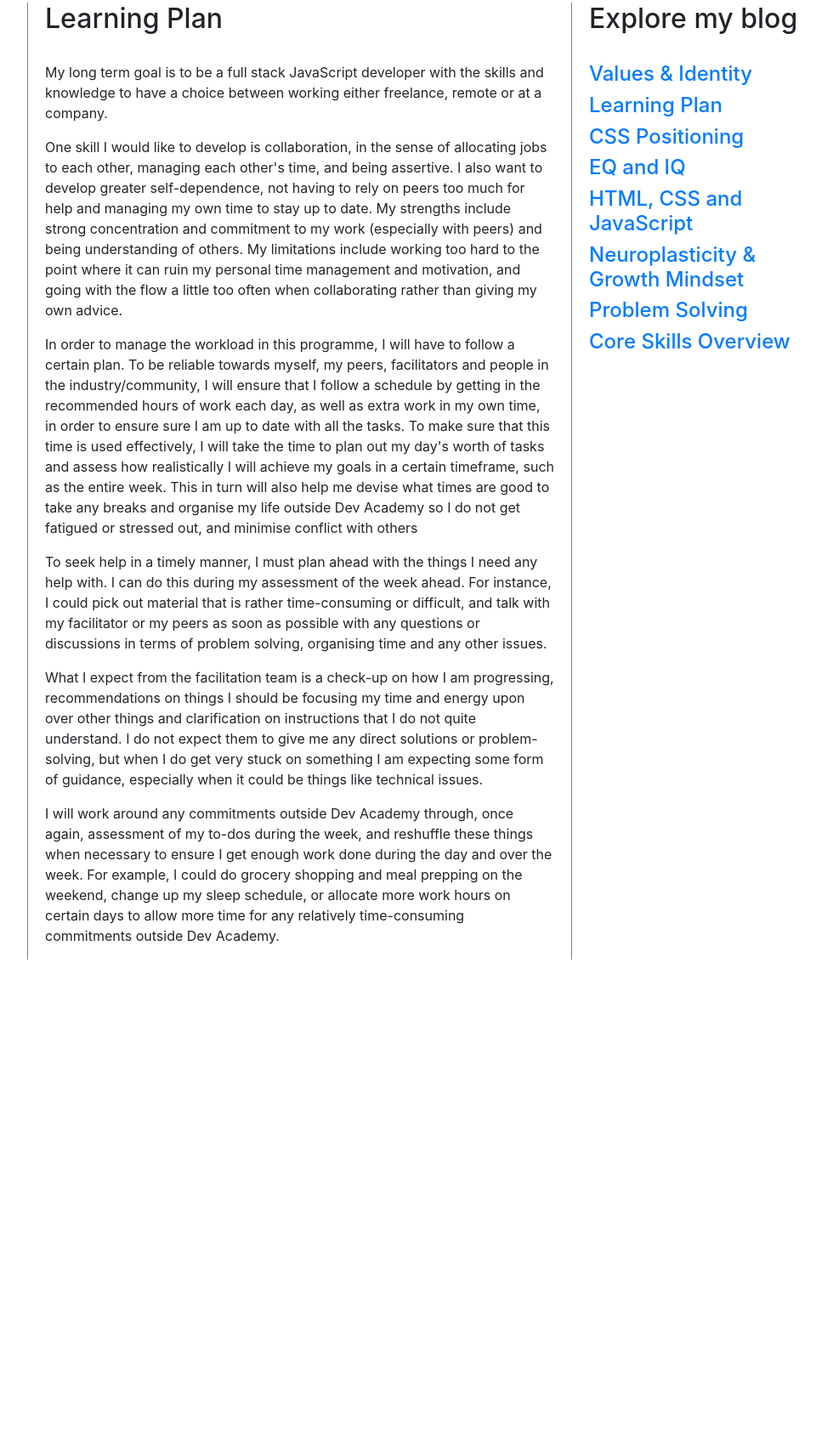
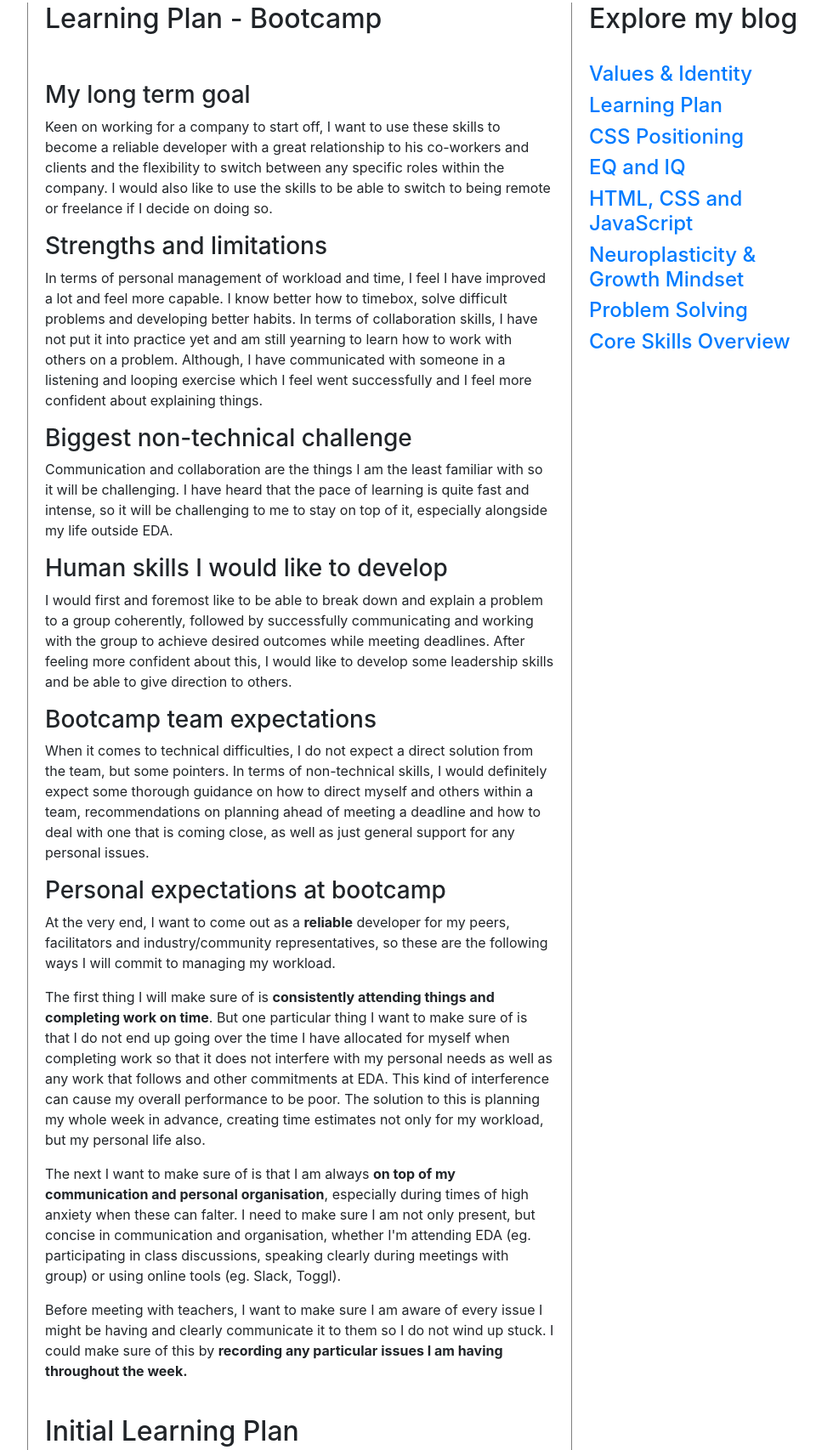
Before and after one commit to rlyhan/rlyhan.github.io, a plain HTML site: page blog/sprint2-cultural.html in a window 1280 px wide. Shown: the part 77-1783 px from the top of the page at 85% size, without its empty margins (287-1247 px from the left). Before the commit the page ends 1230 px from the top, so only its background shows below. Drawn offline with Linux system fonts and the light colour scheme.

Commit message:
Updated learning plan

```diff
--- a/blog/sprint2-cultural.html
+++ b/blog/sprint2-cultural.html
@@ -22,7 +22,74 @@
           </ul>
         </div>
         <div class="col-xl-6 col-lg-7 col-md-8 col-sm-12 col-xs-12" id="blog">
-            <h2>Learning Plan</h2>
+            <h2>Learning Plan - Bootcamp<h2>
+            <br>
+            <h3>My long term goal</h3>
+            <p>
+              Keen on working for a company to start off, I want to use these skills to become a reliable
+              developer with a great relationship to his co-workers and clients and the flexibility to switch
+              between any specific roles within the company. I would also like to use the skills to be able to
+              switch to being remote or freelance if I decide on doing so.
+            </p>
+            <h3>Strengths and limitations</h3>
+            <p>
+              In terms of personal management of workload and time, I feel I have improved a lot and feel more
+              capable. I know better how to timebox, solve difficult problems and developing better habits. In
+              terms of collaboration skills, I have not put it into practice yet and am still yearning to learn
+              how to work with others on a problem. Although, I have communicated with someone in a listening
+              and looping exercise which I feel went successfully and I feel more confident about explaining
+              things.
+            </p>
+            <h3>Biggest non-technical challenge</h3>
+            <p>
+              Communication and collaboration are the things I am the least familiar with so it will be
+              challenging. I have heard that the pace of learning is quite fast and intense, so it will be
+              challenging to me to stay on top of it, especially alongside my life outside EDA.
+            </p>
+            <h3>Human skills I would like to develop</h3>
+            <p>
+              I would first and foremost like to be able to break down and explain a problem to a group
+              coherently, followed by successfully communicating and working with the group to achieve desired
+              outcomes while meeting deadlines. After feeling more confident about this, I would like to
+              develop some leadership skills and be able to give direction to others.
+            </p>
+            <h3>Bootcamp team expectations</h3>
+            <p>
+              When it comes to technical difficulties, I do not expect a direct solution from the team, but
+              some pointers. In terms of non-technical skills, I would definitely expect some thorough guidance
+              on how to direct myself and others within a team, recommendations on planning ahead of meeting a
+              deadline and how to deal with one that is coming close, as well as just general support for any
+              personal issues.
+            </p>
+            <h3>Personal expectations at bootcamp</h3>
+            <p>
+              At the very end, I want to come out as a <strong>reliable</strong> developer for my peers,
+              facilitators and industry/community representatives, so these are the following ways I will
+              commit to managing my workload.
+            </p>
+            <p>
+              The first thing I will make sure of is <strong>consistently attending things and completing work
+              on time</strong>. But one particular thing I want to make sure of is that I do not end up
+              going over the time I have allocated for myself when completing work so that it does not
+              interfere with my personal needs as well as any work that follows and other commitments at
+              EDA. This kind of interference can cause my overall performance to be poor. The solution to
+              this is planning my whole week in advance, creating time estimates not only for my workload,
+              but my personal life also.
+            </p>
+            <p>
+              The next I want to make sure of is that I am always <strong>on top of my communication and
+              personal organisation</strong>, especially during times of high anxiety when these can falter.
+              I need to make sure I am not only present, but concise in communication and organisation,
+              whether I'm attending EDA (eg. participating in class discussions, speaking clearly during
+              meetings with group) or using online tools (eg. Slack, Toggl).
+            </p>
+            <p>
+              Before meeting with teachers, I want to make sure I am aware of every issue I might be having
+              and clearly communicate it to them so I do not wind up stuck. I could make sure of this
+              by <strong>recording any particular issues I am having throughout the week.</strong>
+            </p>
+            <br>
+            <h2>Initial Learning Plan</h2>
             <br>
             <p>My long term goal is to be a full stack JavaScript developer with the skills and knowledge to have a choice between working either freelance, remote or at a company. </p>
             <p>One skill I would like to develop is collaboration, in the sense of allocating jobs to each other, managing each other's time, and being assertive. I also want to develop greater self-dependence, not having to rely on peers too much for help and managing my own time to stay up to date. My strengths include strong concentration and commitment to my work (especially with peers) and being understanding of others. My limitations include working too hard to the point where it can ruin my personal time management and motivation, and going with the flow a little too often when collaborating rather than giving my own advice.</p>
```
